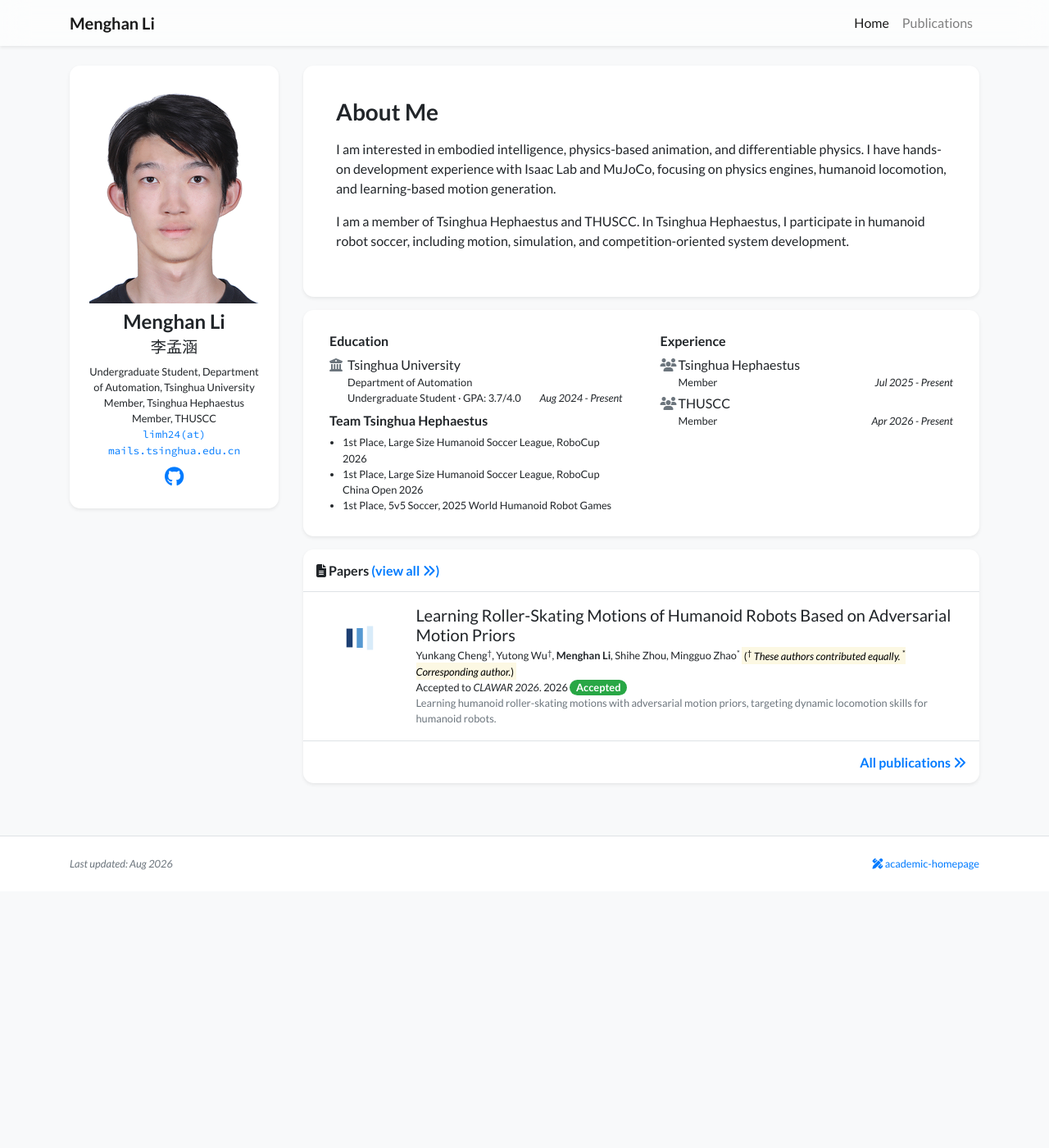
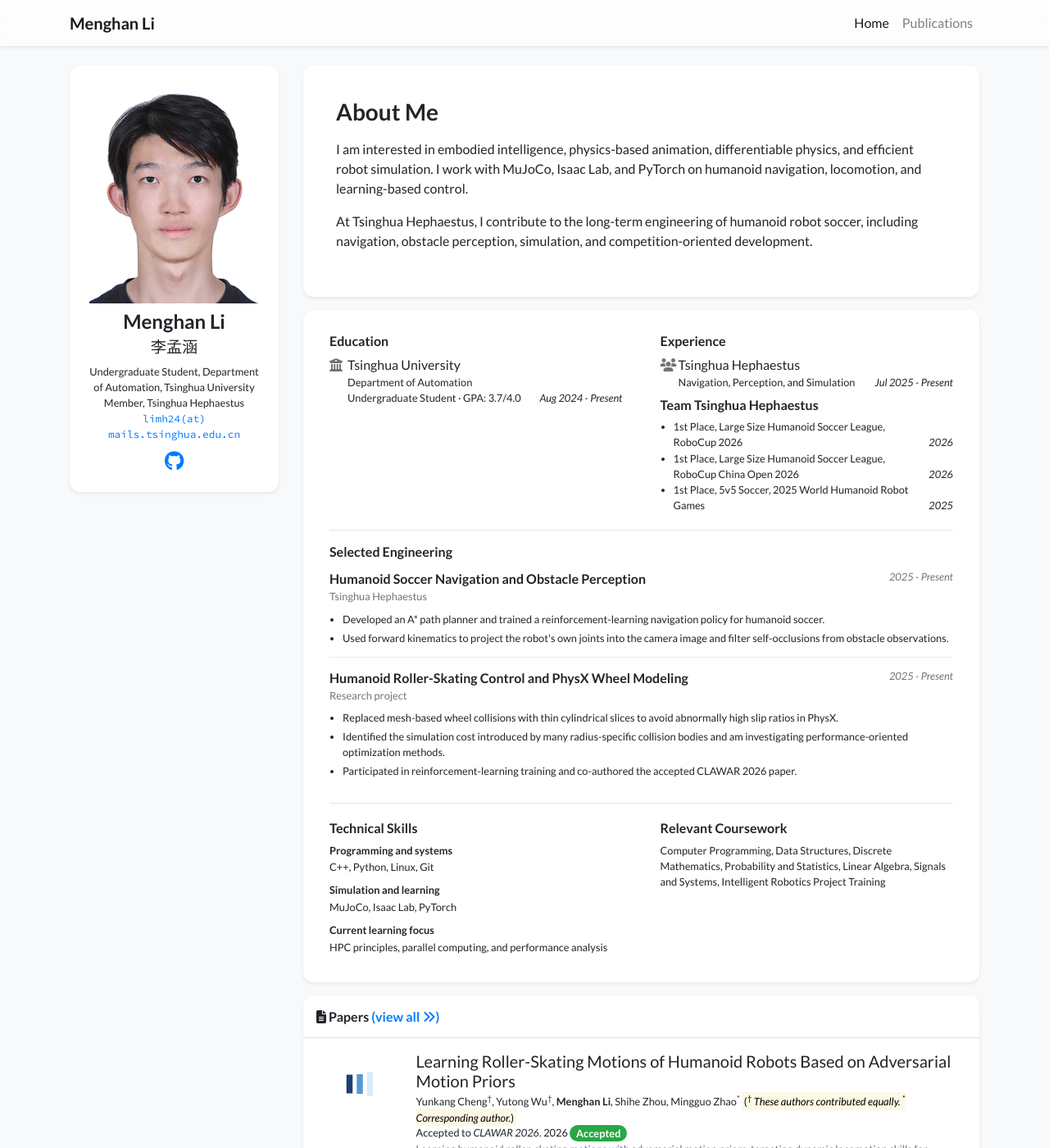
Before and after one commit to zgdllt/zgdllt.github.io, a Jekyll site: the page built from index.html, in a window 1280 px wide and 1400 px high. Shown: the whole window at 82% size. Built offline with Jekyll 4.4.1, drawn with Linux system fonts in a browser that asks for light colours; nearby versions of some CDN libraries; a style sheet for code colours, icons or effects is not loaded.

Commit message:
更新个人项目经历并移除简历链接

```diff
--- a/_data/profile.yml
+++ b/_data/profile.yml
@@ -5,11 +5,9 @@ navbar_name: "Menghan Li"
 positions:
 - name: Undergraduate Student, Department of Automation, Tsinghua University
 - name: Member, Tsinghua Hephaestus
-- name: Member, THUSCC
 
 
 email: "limh24@mails.tsinghua.edu.cn"
-# cv_link: link-to-your-cv-file
 # gscholar:
 github: zgdllt
 # twitter:
@@ -22,13 +20,13 @@ github: zgdllt
 short_bio_text_justify: false
 short_bio: >-
   <p>
-    I am interested in embodied intelligence, physics-based animation, and differentiable physics.
-    I have hands-on development experience with Isaac Lab and MuJoCo, focusing on physics engines,
-    humanoid locomotion, and learning-based motion generation.
+    I am interested in embodied intelligence, physics-based animation, differentiable physics,
+    and efficient robot simulation. I work with MuJoCo, Isaac Lab, and PyTorch on humanoid
+    navigation, locomotion, and learning-based control.
   </p>
   <p>
-    I am a member of Tsinghua Hephaestus and THUSCC. In Tsinghua Hephaestus, I participate in humanoid robot soccer,
-    including motion, simulation, and competition-oriented system development.
+    At Tsinghua Hephaestus, I contribute to the long-term engineering of humanoid robot soccer,
+    including navigation, obstacle perception, simulation, and competition-oriented development.
   </p>
 
 portrait_url: /assets/images/photos/portrait.jpg
@@ -44,14 +42,46 @@ education:
 
 experience:
 - name: Tsinghua Hephaestus
-  position: Member
+  position: Navigation, Perception, and Simulation
   date: Jul 2025 - Present
-- name: THUSCC
-  position: Member
-  date: Apr 2026 - Present
+
+projects:
+- name: Humanoid Soccer Navigation and Obstacle Perception
+  affiliation: Tsinghua Hephaestus
+  date: 2025 - Present
+  bullets:
+  - Developed an A* path planner and trained a reinforcement-learning navigation policy for humanoid soccer.
+  - Used forward kinematics to project the robot's own joints into the camera image and filter self-occlusions from obstacle observations.
+- name: Humanoid Roller-Skating Control and PhysX Wheel Modeling
+  affiliation: Research project
+  date: 2025 - Present
+  bullets:
+  - Replaced mesh-based wheel collisions with thin cylindrical slices to avoid abnormally high slip ratios in PhysX.
+  - Identified the simulation cost introduced by many radius-specific collision bodies and am investigating performance-oriented optimization methods.
+  - Participated in reinforcement-learning training and co-authored the accepted CLAWAR 2026 paper.
+
+technical_skills:
+- name: Programming and systems
+  value: C++, Python, Linux, Git
+- name: Simulation and learning
+  value: MuJoCo, Isaac Lab, PyTorch
+- name: Current learning focus
+  value: HPC principles, parallel computing, and performance analysis
+
+relevant_courses:
+- Computer Programming
+- Data Structures
+- Discrete Mathematics
+- Probability and Statistics
+- Linear Algebra
+- Signals and Systems
+- Intelligent Robotics Project Training
 
 awards_title: Team Tsinghua Hephaestus
 awards:
 - name: 1st Place, Large Size Humanoid Soccer League, RoboCup 2026
+  date: 2026
 - name: 1st Place, Large Size Humanoid Soccer League, RoboCup China Open 2026
+  date: 2026
 - name: 1st Place, 5v5 Soccer, 2025 World Humanoid Robot Games
+  date: 2025
--- a/_includes/widgets/experience_card.html
+++ b/_includes/widgets/experience_card.html
@@ -79,6 +79,65 @@
 
                 </div>
 
+                {% if site.data.profile.projects %}
+                <hr class="mx-2 my-3">
+                <div class="mx-2">
+                    <h6>Selected Engineering</h6>
+                    <div class="profile-project-list">
+                        {% for item in site.data.profile.projects %}
+                        <div class="profile-project">
+                            <div class="profile-project-heading">
+                                <div>
+                                    <strong>{{ item.name }}</strong>
+                                    {% if item.affiliation %}
+                                    <div class="small text-muted">{{ item.affiliation }}</div>
+                                    {% endif %}
+                                </div>
+                                {% if item.date %}
+                                <div class="small text-muted profile-project-date"><em>{{ item.date }}</em></div>
+                                {% endif %}
+                            </div>
+                            {% if item.bullets %}
+                            <ul class="small mb-0 mt-2 pl-3">
+                                {% for bullet in item.bullets %}
+                                <li>{{ bullet }}</li>
+                                {% endfor %}
+                            </ul>
+                            {% endif %}
+                        </div>
+                        {% endfor %}
+                    </div>
+                </div>
+                {% endif %}
+
+                {% if site.data.profile.technical_skills or site.data.profile.relevant_courses %}
+                <hr class="mx-2 my-3">
+                <div class="row">
+                    {% if site.data.profile.technical_skills %}
+                    <div class="col-lg-6">
+                        <div class="mx-2 my-1">
+                            <h6>Technical Skills</h6>
+                            <dl class="small mb-1 profile-fact-list">
+                                {% for item in site.data.profile.technical_skills %}
+                                <dt>{{ item.name }}</dt>
+                                <dd>{{ item.value }}</dd>
+                                {% endfor %}
+                            </dl>
+                        </div>
+                    </div>
+                    {% endif %}
+
+                    {% if site.data.profile.relevant_courses %}
+                    <div class="col-lg-6">
+                        <div class="mx-2 my-1">
+                            <h6>Relevant Coursework</h6>
+                            <p class="small mb-1">{{ site.data.profile.relevant_courses | join: ", " }}</p>
+                        </div>
+                    </div>
+                    {% endif %}
+                </div>
+                {% endif %}
+
             </div>
         </div>
     </div>
--- a/assets/css/global.css
+++ b/assets/css/global.css
@@ -91,3 +91,47 @@ div.lazy {
 .email-text {
     font-family: Source Code Pro, monospace;
 }
+
+.profile-project {
+    padding: 0.8rem 0;
+    border-top: 1px solid rgba(0, 0, 0, 0.08);
+}
+
+.profile-project:first-child {
+    border-top: 0;
+    padding-top: 0.25rem;
+}
+
+.profile-project-heading {
+    display: flex;
+    align-items: flex-start;
+    justify-content: space-between;
+    gap: 1rem;
+}
+
+.profile-project-date {
+    flex: 0 0 auto;
+    white-space: nowrap;
+}
+
+.profile-project li + li {
+    margin-top: 0.25rem;
+}
+
+.profile-fact-list dt {
+    margin-bottom: 0.1rem;
+}
+
+.profile-fact-list dd {
+    margin-bottom: 0.55rem;
+}
+
+@media (max-width: 575.98px) {
+    .profile-project-heading {
+        display: block;
+    }
+
+    .profile-project-date {
+        margin-top: 0.15rem;
+    }
+}
```
